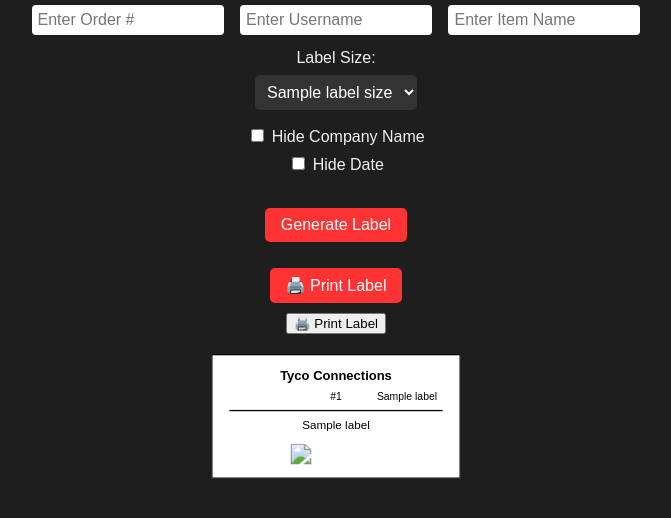
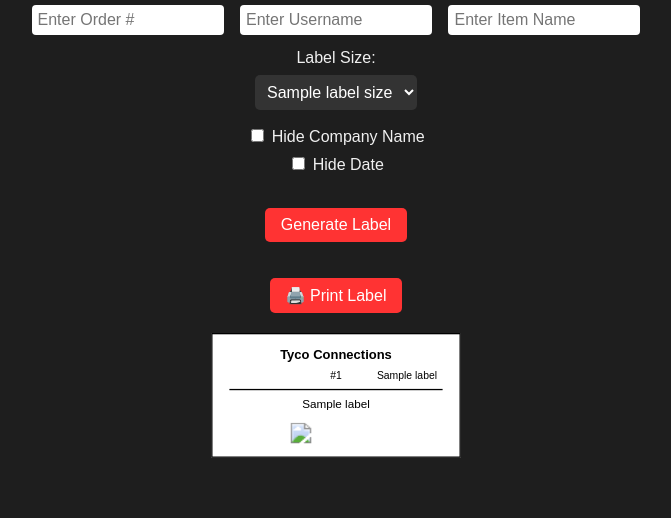
Before and after one commit to macery12/Whatnot-order-helper, a Flask app: template templates/label.html in a window 1280 px wide. Shown: the part 117-635 px from the top of the page, without its empty margins (304-975 px from the left). Run offline with Flask 3, Linux system fonts and the light colour scheme; the template is opened without the code that fills it: most values are stand-ins (such as "Sample title", 1, 10 or a date in 2020).

Commit message:
Update label.html

```diff
--- a/templates/label.html
+++ b/templates/label.html
@@ -58,7 +58,7 @@ form button {
     }
 
     .print-button {
-  margin-top: 10px;
+      margin-top: 20px;
       text-align: center;
     }
 
@@ -150,7 +150,6 @@ form button {
       }
     }
 
-/* ✅ Mobile Enhancements */
     @media (max-width: 600px) {
       form input[type="text"],
       .label-select,
@@ -167,8 +166,6 @@ form button {
         transform: scale(1.1);
       }
     }
-
-
   </style>
 </head>
 <body>
@@ -196,17 +193,11 @@ form button {
 
     <br>
     <button type="submit">Generate Label</button>
-
-    {% if label %}
-    <div class="print-button">
-      <button onclick="window.print()">🖨️ Print Label</button>
-    </div>
-    {% endif %}
   </form>
 
   {% if label %}
   <div class="print-button">
-  <button onclick="window.print()">🖨️ Print Label</button>
+    <button onclick="window.print()"style="padding: 8px 16px; background-color: #ff3333; color: white; border: none; border-radius: 5px; font-size: 16px; cursor: pointer; margin-top: 16px;">🖨️ Print Label</button>
   </div>
 
   <div class="label-preview-wrapper">
@@ -237,6 +228,5 @@ form button {
     </div>
   </div>
   {% endif %}
-
 </body>
 </html>
```
Lines whose indentation alone changed are shown as unchanged.
